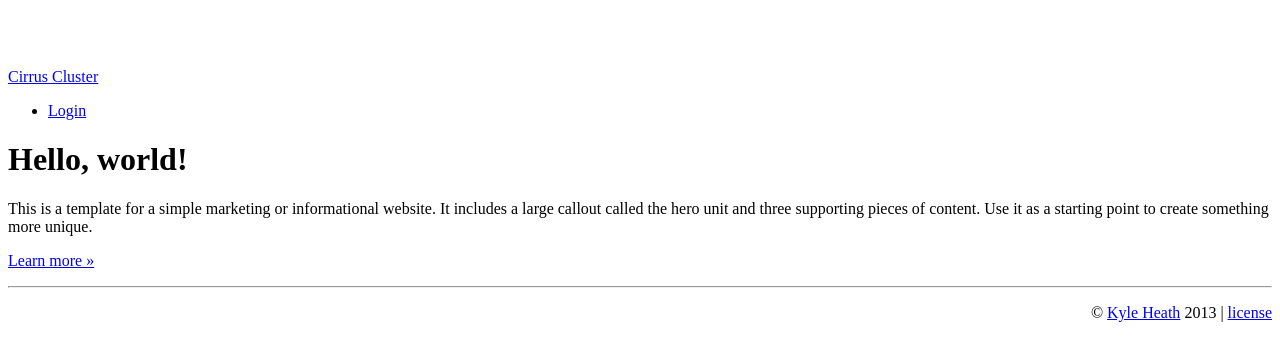
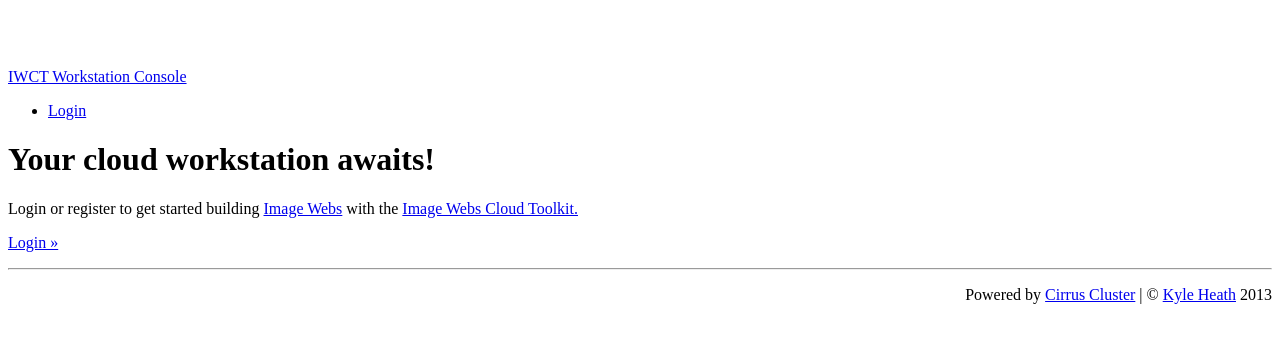
Before and after one commit to heathkh/iwct-webclient, a Django app: page / in a window 1280 px wide. Shown: the top 361 px of the page. Run offline with Django 3.2, Linux system fonts and the light colour scheme; some libraries are stand-ins or nearby versions.

Commit message:
Cleans up UI.

```diff
--- a/server/webclient/templates/base.html
+++ b/server/webclient/templates/base.html
@@ -3,7 +3,7 @@
 {% load i18n %}
 <html lang="en">
 <head>
-	<title>{% block title %}User test{% endblock %}</title>
+	<title>{% block title %}IWCT{% endblock %}</title>
 	{% bootstrap_stylesheet_tag %}
 	{% bootstrap_stylesheet_tag "responsive" %}
 	<style type="text/css">
@@ -25,7 +25,7 @@
 	  <div class="navbar navbar-fixed-top">
 	    <div class="navbar-inner">
 	      <div class="container">
-	        <a class="brand" href="{% url 'index' %}">Cirrus Cluster</a>
+	        <a class="brand" href="{% url 'index' %}">IWCT Workstation Console</a>
 	        <ul class="nav pull-right">
 	          {% if user.is_authenticated %}
 	          <li class="dropdown">
@@ -59,7 +59,7 @@
         </div>
        <div class="span6" style="text-align:right">
 	       <p>
-	         &copy; <a href="#">Kyle Heath</a> 2013 | <a href="#">license</a>
+	         Powered by <a href="https://github.com/heathkh/cirruscluster">Cirrus Cluster</a> | &copy; <a href="mailto:heathkh@alumni.stanford.edu">Kyle Heath</a> 2013
 	       </p>
        </div>
     </footer>
--- a/server/webclient/templates/index.html
+++ b/server/webclient/templates/index.html
@@ -5,9 +5,14 @@
 
  <!-- Main hero unit for a primary marketing message or call to action -->
       <div class="hero-unit">
-        <h1>Hello, world!</h1>
-        <p>This is a template for a simple marketing or informational website. It includes a large callout called the hero unit and three supporting pieces of content. Use it as a starting point to create something more unique.</p>
-        <p><a href="#" class="btn btn-primary btn-large">Learn more &raquo;</a></p>
+        <h1>Your cloud workstation awaits!</h1>
+        {% if user.is_authenticated %}
+          <p>Welcome back...</p>
+          <p><a href="{% url 'workstations' %}" class="btn btn-primary btn-large">See your workstations &raquo;</a></p>
+        {% else  %}
+          <p>Login or register to get started building <a href="http://graphics.stanford.edu/imagewebs/">Image Webs</a> with the <a href="https://image-web-cloud-tools.readthedocs.org/en/latest/">Image Webs Cloud Toolkit.</a></p>
+          <p><a href="{% url 'auth_login' %}" class="btn btn-primary btn-large">Login &raquo;</a></p>
+        {% endif %}
       </div>
 
 
--- a/server/webclient/templates/setup_credentials.html
+++ b/server/webclient/templates/setup_credentials.html
@@ -3,12 +3,13 @@
 
 {% block content %}
 
-Please provide your root AWS credentials.
+Please enter your AWS Access Key.
 
 <form action="/setup_credentials/" method="post">{% csrf_token %}
 {{ form.as_p }}
 <input type="submit" value="Submit" />
 </form>
 
+You can copy your Access Key from the <a href="https://console.aws.amazon.com/iam/home?#security_credential">AWS Management Console</a> in the *Access Keys* section.  Your AWS Access Key will not be stored, but is used temporarily to create an IAM user and role as described in the <a href="http://docs.aws.amazon.com/IAM/latest/UserGuide/IAMBestPractices.html">AWS identity best practices</a>.
 
 {% endblock %}
```
Also changed, not shown: 1 other file.
